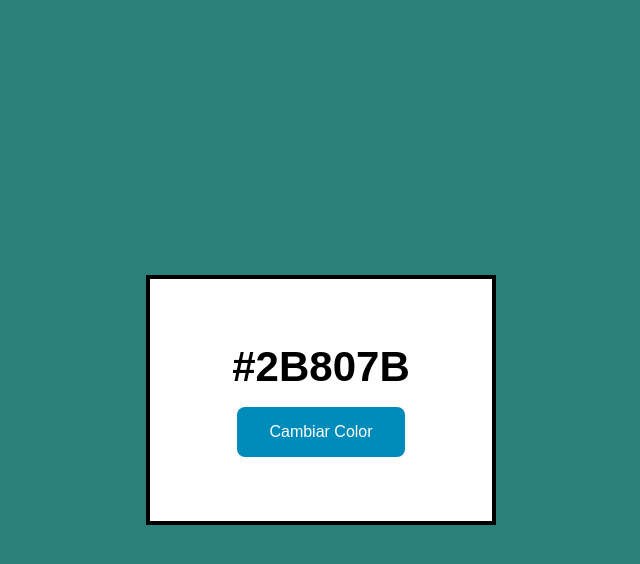
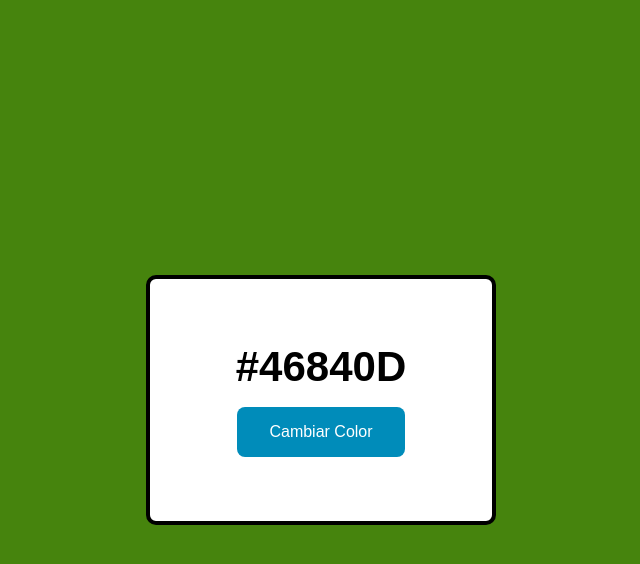
Before and after one commit to marcodlapaz/color-aleatorio, a plain HTML site: page index.html in a window 1280 px wide. Both pictures are taken after a click on the button "Cambiar Color". Shown: the whole page, without its empty margins (319-959 px from the left). Drawn offline with Linux system fonts and the light colour scheme.

Commit message:
added js

```diff
--- a/app.js
+++ b/app.js
@@ -0,0 +1,21 @@
+const text = document.getElementById("text");
+const btn = document.getElementById("btn");
+
+btn.addEventListener("click", function () {
+  const colorAleatorio = generarColorAleatorio();
+
+  text.innerText = colorAleatorio;
+  document.body.style.backgroundColor = colorAleatorio;
+});
+
+function generarColorAleatorio() {
+  let colores = "0123456789ABCDEF";
+  let color = "#";
+
+  for (let i = 0; i < 6; i++) {
+    let indice = Math.floor(Math.random() * 16);
+    color += colores[indice];
+  }
+
+  return color;
+}
--- a/index.html
+++ b/index.html
@@ -11,8 +11,8 @@
   <body>
     <main>
       <div>
-        <p>#2B807B</p>
-        <button>Cambiar Color</button>
+        <p id="text">#2B807B</p>
+        <button id="btn">Cambiar Color</button>
       </div>
     </main>
 
--- a/styles.css
+++ b/styles.css
@@ -18,6 +18,7 @@ main {
   width: 350px;
   height: 250px;
   background-color: #fff;
+  border-radius: 10px;
   border: 4px solid #000;
 }
 div {
```
